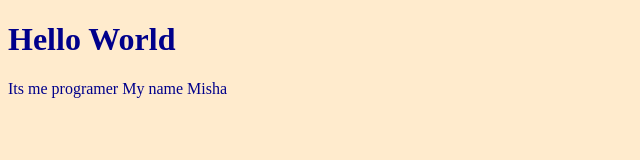
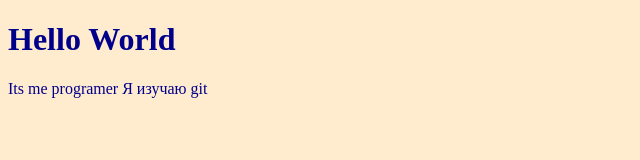
Before and after one commit to Misha6787/Js_study_v0.2, a plain HTML site: page index.html in a window 1280 px wide. Shown: the full height of the page, 0-640 px from the left. Drawn offline with Linux system fonts and the light colour scheme.

Commit message:
Поменял текст в верстке

```diff
--- a/index.html
+++ b/index.html
@@ -9,7 +9,7 @@
 <body>
     <h1>Hello World</h1>
     <span>Its me programer</span>
-    <span>My name Misha</span>
+    <span>Я изучаю git</span>
     <script src="/js/script.js"></script>
 </body>
 </html>
```
